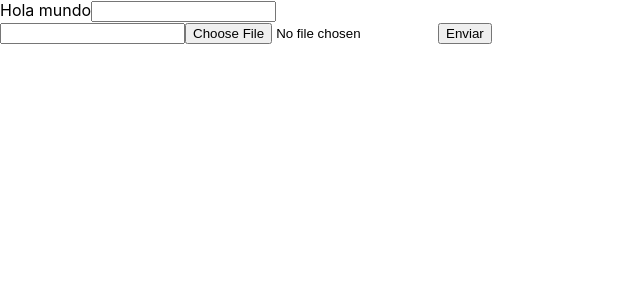
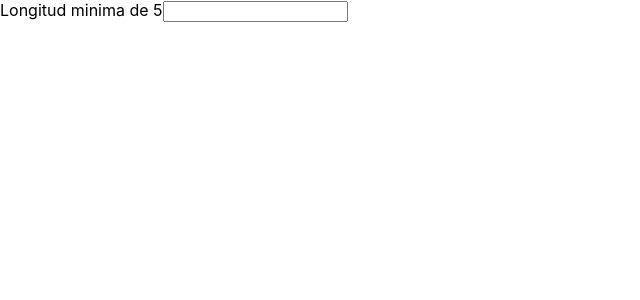
Before and after one commit to alonso1298/Formularios-React, a React (Create React App) app: page / in a window 1280 px wide. Shown: the top 300 px of the page, without its empty margins (0-640 px from the left). Built offline with nearby package versions, Linux system fonts and the light colour scheme.

Commit message:
Introducción a controlled components

```diff
--- a/src/App.js
+++ b/src/App.js
@@ -1,23 +1,17 @@
+import { useState } from "react";
 
-function App() {
-    const submit = (e) => {
-      e.preventDefault(); // Previene el evento
-      const data = Array.from(new FormData(e.target)); // new FormData(e.target) Convierte en arreglos de lonjitud 2
-      console.log(Object.fromEntries(data)); // Object.fromEntries Transforma a un objeto, toma sus propiedades con sus valores y toma el priemer valor de estos arreglos y lo utiliza como la llave y el segundo comos su valor
+const App = () => {
+    const [value, setValue] = useState('')
+    const handleChange = (e) => {
+        setValue(e.target.value);
     }
-    return (
-      <form onSubmit={submit}>
+    console.log(value);
+    return(
         <div>
-          <span>
-            Hola mundo
-          </span>
-          <input name='campo'/>
+            {value.length < 5 ? <span>Longitud minima de 5</span> : null}
+            <input type="text" name="normal" value={value} onChange={handleChange}/>
         </div>
-        <input name='campo2'/>
-        <input type="file" name="archivo" />
-        <input type='submit' value='Enviar'/>
-      </form>
-    );
-  }
+    )
+}
 
-  export default App;
+export default App;
```
Also changed, not shown: src/uncontrolled-with-file.js (added, +23 -0 lines).
